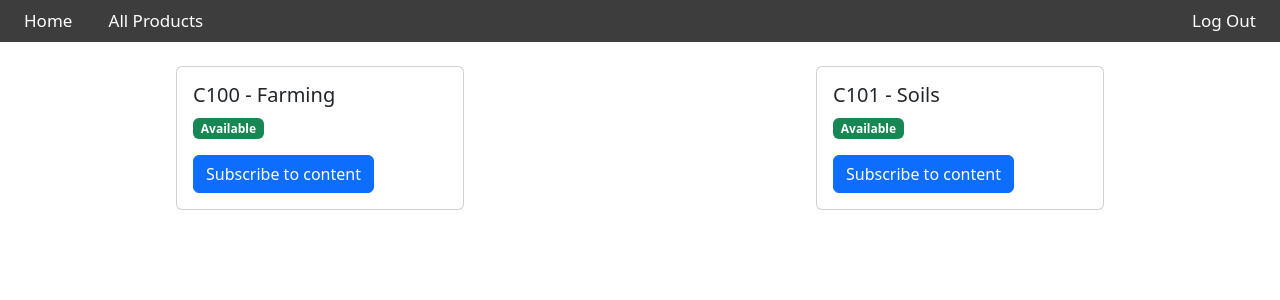
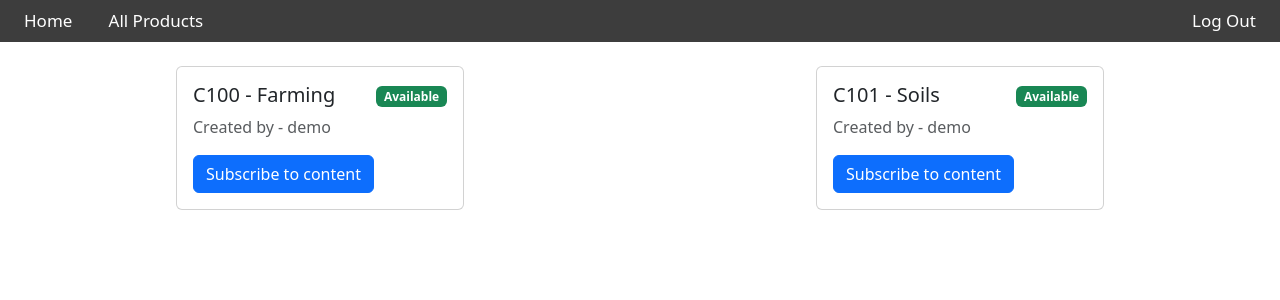
Before and after one commit to BryanTYTan/content-access-system, a Flask app: page /allProds in a window 1280 px wide. Shown: the top 300 px of the page. Run offline with Flask 3, Linux system fonts and the light colour scheme; a user stored in the database is signed in; data comes from the database, SQL or seed files in the repository.

Commit message:
Show owner of product

```diff
--- a/Flask_app/database_access.py
+++ b/Flask_app/database_access.py
@@ -12,7 +12,7 @@ def get_products_available(user_id=False):
 
     products = False
 
-    query = "SELECT id,title FROM Product;"
+    query = "SELECT p.id, p.title, u.username FROM Product p INNER JOIN User u ON p.created_by = u.id"
 
     cursor.execute(query)
 
--- a/Flask_app/templates/product_list.html
+++ b/Flask_app/templates/product_list.html
@@ -13,10 +13,12 @@
     {% for product in values['all_prods'] %}
     <div class="card" style="width: 18rem;">
         <div class="card-body">
+            <div class="d-flex flex-row justify-content-between">
                 <h5 class="card-title">
                     {{ product.title }}
                 </h5>
-            <p class="card-text">
+
+                <div>
                     {% if product.id in values['owned_prods'] %}
                         <span class="badge bg-primary">Owner</span>
                     {% elif product.id in values['subbed_prods'] %}
@@ -24,7 +26,15 @@
                     {% else %}
                         <span class="badge bg-success">Available</span>
                     {% endif %}
-            </p>
+                </div>
+            </div>
+
+
+            <div class="card-text mb-3">
+                <span class="text-muted">
+                    Created by - {{ product.username }}
+                </span>
+            </div>
             <a href="#" class="btn btn-primary">
                 Subscribe to content
             </a>
```
Lines whose indentation alone changed are shown as unchanged.
